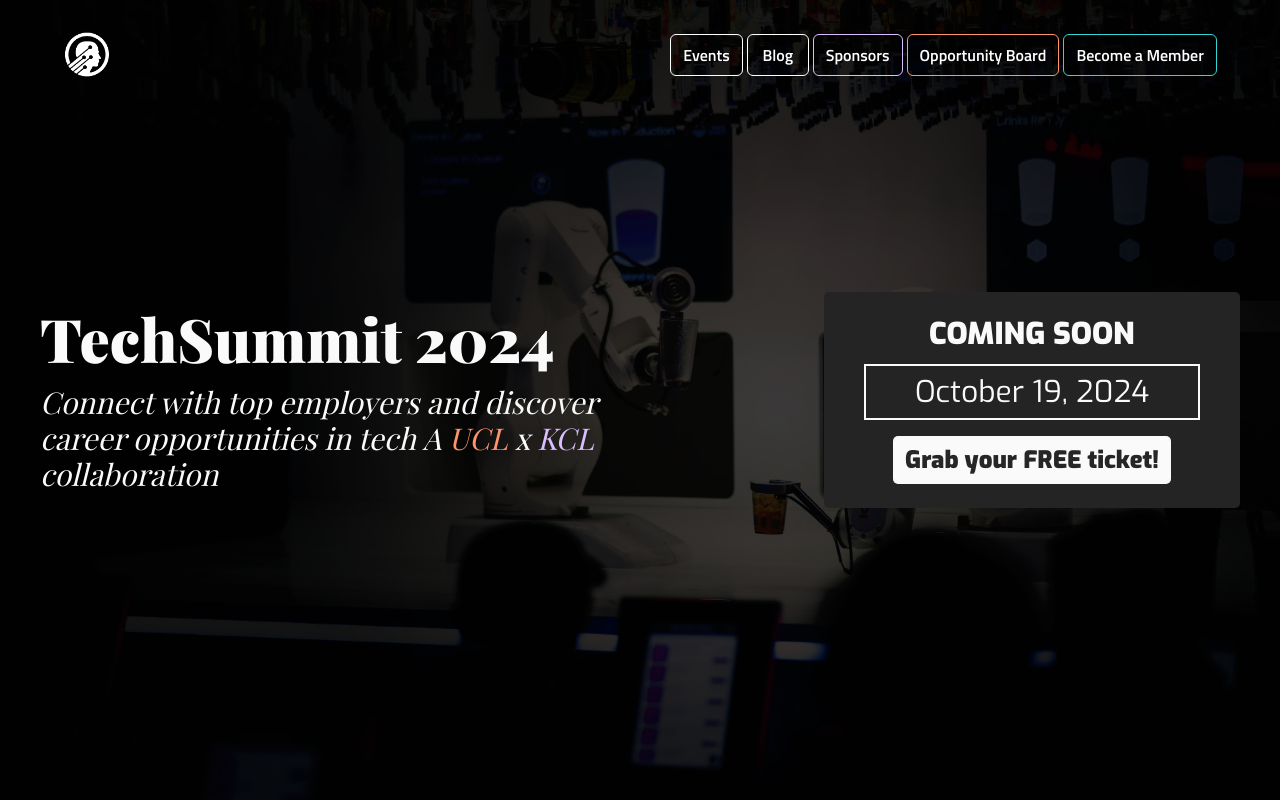
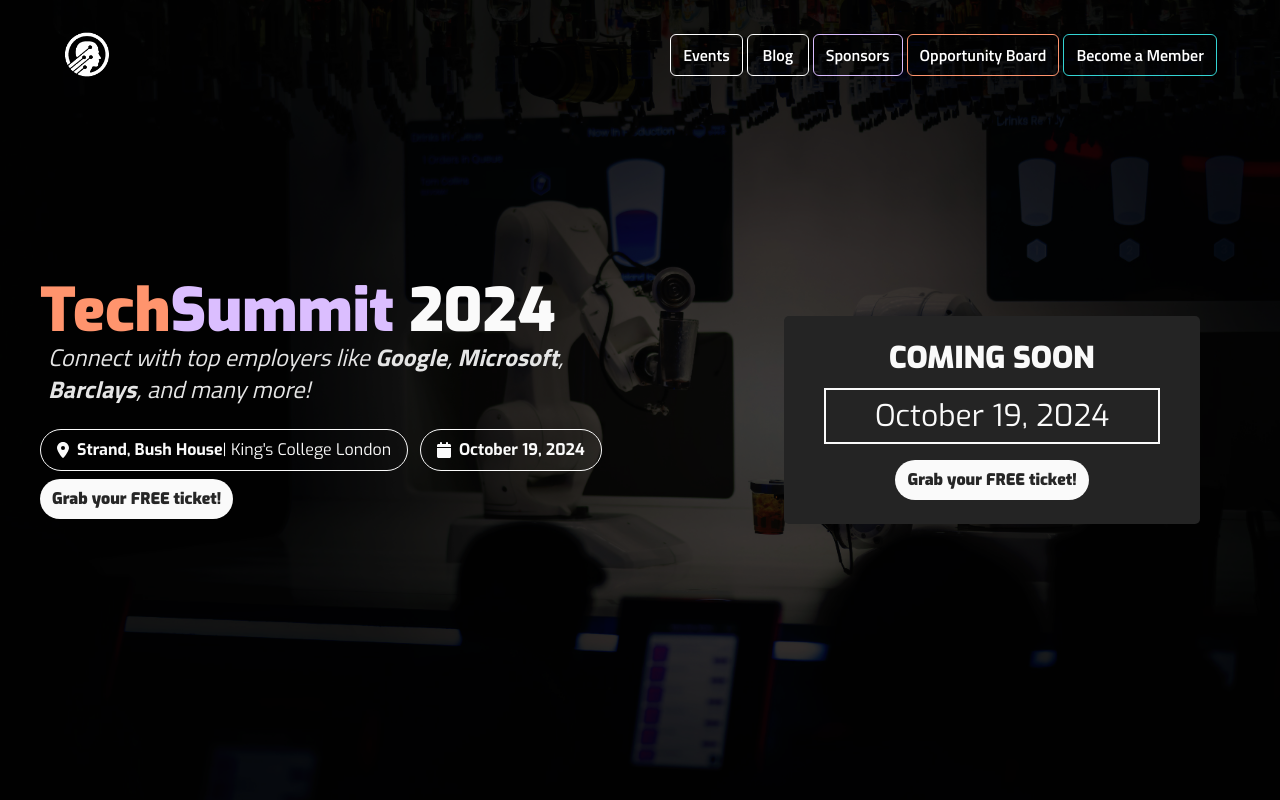
Before and after one commit to jd-paul/kcl-tech-website, a Next.js app: page /techsummit in a window 1280 px wide. Shown: the top 800 px of the page. Built offline with nearby package versions, Linux system fonts and the light colour scheme.

Commit message:
Techsummit improvements

```diff
--- a/app/blog/page.tsx
+++ b/app/blog/page.tsx
@@ -21,7 +21,7 @@
             <NavbarBlack />
             <div className="slides-generic_light" style={{ backgroundColor: '#ffffff', paddingTop: '2rem' }}>
                 <div className="content-generic">
-                    <div className="w-full p-4 bg-[#202020]">
+                    <div className="w-full p-4 bg-[#202020] mb-[1rem]">
                         <h1 className="text-3xl text-neutral-50 font-exo font-bold">KCL Tech Staff Blogs</h1>
                         <p className="text-neutral-200 font-light font-titillium text-xl">
                             An assortment of blogs written by committee members. Perspectives and expertise on topics related to the society's goals, events, and initiatives.
--- a/app/components/buttons/Button.tsx
+++ b/app/components/buttons/Button.tsx
@@ -35,7 +35,7 @@
     purple:
       "bg-transparent text-white outline outline-1 outline-accent-color-c hover:bg-accent-color-c hover:text-dark-grey font-semibold",
     ticket:
-      "font-exo font-black text-neutral-800 text-2xl bg-neutral-50 hover:scale-105 hover:text-dark-grey",
+      "rounded-full font-exo font-black text-neutral-800 text-md bg-neutral-50 hover:scale-105 hover:text-dark-grey",
   };
 
   const buttonClasses = `${baseClasses} ${typeClasses[type]} ${
--- a/app/components/landing/HeroNew.tsx
+++ b/app/components/landing/HeroNew.tsx
@@ -68,13 +68,13 @@
         <div className="absolute left-[1.5rem] right-[1.5rem] bottom-[20%] md:right-[15%] md:pl-[15%] md:bottom-[25%] flex flex-col items-end text-right">
           <h1
             id="eventTitle"
-            className="event-title text-neutral-200 text-2xl md:text-3xl font-bold"
+            className="event-title text-neutral-200 text-2xl font-bold font-exo"
           >
             {event.title}
           </h1>
           <h2
             id="eventDescription"
-            className="event-description text-neutral-300 text-xl mt-2 mb-[0.75rem]"
+            className="event-description text-neutral-300 text-xl mt-2 mb-[0.75rem] font-titillium"
           >
             {event.description}
           </h2>
--- a/app/opportunity/page.tsx
+++ b/app/opportunity/page.tsx
@@ -22,8 +22,12 @@
             <NavbarBlack />
             <div className="slides-generic_light" style={{ backgroundColor: '#ffffff', paddingTop: '2rem' }}>
                 <div className="content-generic">
-                    <section className="type-a">
-                        <h2>Upcoming Events</h2><br />
+                    <div className="w-full p-4 bg-[#202020] mb-[1rem]">
+                        <h1 className="text-3xl text-neutral-50 font-exo font-bold">Job Listings and Opportunities</h1>
+                        <p className="text-neutral-200 font-light font-titillium text-xl">
+                            A forum for posting and viewing job postings, internships, and other career-related opportunities. Postings are uploaded by committee and students.
+                        </p>
+                    </div>
                     <button className='accordion'>
                         <a style={{ textDecoration: 'none' }} href="#">
                             <h2><b>{data.title}</b></h2>
@@ -40,42 +44,7 @@
                         <br />
                         <br />
                     </div>
-                    </section>
 
-                    <iframe
-                        src="https://calendar.google.com/calendar/embed?height=600&wkst=1&bgcolor=%233F51B5&ctz=Europe%2FLondon&title&src=ZmEwZTE2MzVkNWVlZjkyYWFmZDc4ZjgzZDg3YTM2ZWM0OTkxNTNiNjcwZDUzNmNkMDY2YjRlYTA3ZDQ5MjQxYUBncm91cC5jYWxlbmRhci5nb29nbGUuY29t&color=%23F6BF26"
-                        style={{ border: 'solid 1px #777', marginTop: '1rem' }} width="100%" height="600" frameBorder="0"
-                        scrolling="no"></iframe>
-                    <br />
-                    <a
-                        href="https://calendar.google.com/calendar/ical/fa0e1635d5eef92aafd78f83d87a36ec499153b670d536cd066b4ea07d49241a%40group.calendar.google.com/public/basic.ics">
-                        <h4>Subscribe (Click to add to your calendar)</h4>
-                    </a>
-                    <br />
-                    <a href="https://calendar.google.com/calendar/embed?src=fa0e1635d5eef92aafd78f83d87a36ec499153b670d536cd066b4ea07d49241a%40group.calendar.google.com&ctz=Europe%2FLondon"
-                        target="_blank" rel="noopener noreferrer">
-                        <h4>Click to view in a new tab</h4>
-                    </a>
-
-                    <section className="type-a">
-                        <h2>Previous Events</h2><br />
-                        <button className='accordion'>
-                            <a style={{ textDecoration: 'none' }} href="#">
-                                <h2><b>{data.title}</b></h2>
-                            </a>
-                            <p>
-                                <b>Time:</b> {data.start} - {data.finish} <b>Date:</b> {data.date} <b>Location:</b> {data.location} <b>Bring:</b> {data.bring}
-                            </p>
-                        </button>
-                        <div className='panel'>
-                            <br />
-                            <p>{data.description}</p>
-                            <br />
-                            <img src='./uploads2/image.png' height='500' className='center' alt="Event" />
-                            <br />
-                            <br />
-                        </div>
-                    </section>
                 </div>
             </div>
         </div>
--- a/app/techsummit/Hero.tsx
+++ b/app/techsummit/Hero.tsx
@@ -5,6 +5,11 @@
 import Button from "../components/buttons/Button";
 
 import Robot from "../images/picture-tech-summit.jpg";
+
+import { FontAwesomeIcon } from "@fortawesome/react-fontawesome";
+import { faLocationDot } from '@fortawesome/free-solid-svg-icons';
+import { faCalendar } from '@fortawesome/free-solid-svg-icons';
+
 
 const EventCountdown = dynamic(() => import("./EventCountdown"), {
     ssr: false, // Disable server-side rendering for this component
@@ -25,22 +30,36 @@
             />
 
             {/* If md and above, display this. */}
-            <div className="slides-generic h-full hidden md:flex">
+            <div className="slides-generic h-full hidden lg:flex">
                 <div className="content-generic h-full flex items-center justify-center">
                     <div className="flex items-center justify-center h-full w-full">
                         {/* Left Column */}
                         <div className="flex-1 flex flex-col items-start">
-                            <h1 className="font-playfair text-6xl font-black text-neutral-50">
-                                TechSummit 2024
+                            <h1 className="font-exo text-6xl font-black text-neutral-50">
+                                <span className="text-accent-color-a">Tech</span>
+                                <span className="text-accent-color-c">Summit</span> 2024
                             </h1>
-                            <p className="font-playfair text-3xl font-normal italic text-neutral-50 mt-4">
-                                Connect with top employers and discover career opportunities in tech
-                                A <span className="text-accent-color-a">UCL</span> x <span className="text-accent-color-c">KCL</span> collaboration
-                            </p>
+                            <div className="pl-[0.5rem]">
+                                <p className="font-titillium text-2xl font-normal italic text-neutral-200">
+                                    Connect with top employers like <b>Google</b>, <b>Microsoft</b>, <b>Barclays</b>, and many more!
+                                </p>
+                            </div>
+                            <div className="flex space-x-3 mt-[1.5rem]">
+                                <div className="rounded-full border border-neutral-50 text-neutral-50 font-exo px-4 py-2 inline-flex items-center">
+                                    <FontAwesomeIcon icon={faLocationDot} className="mr-2" />
+                                    <b>Strand, Bush House</b> | King's College London
+                                </div>
+                                <div className="rounded-full border border-neutral-50 text-neutral-50 font-exo px-4 py-2 inline-flex items-center">
+                                    <FontAwesomeIcon icon={faCalendar} className="mr-2" />
+                                    <b>October 19, 2024</b>
+                                </div>
+                            </div>
+                            <Button type="ticket" label="Grab your FREE ticket!" className="mt-[0.5rem]" />
                         </div>
 
+
                         {/* Right Column */}
-                        <div className="flex-1 flex flex-col items-end">
+                        <div className="flex-1 flex flex-col items-end mt-[2.5rem] mr-[2.5rem]">
                             <div className="bg-dark-grey px-[2.5rem] py-[1.5rem] rounded-[5px] w-full md:w-[26rem] text-center">
                                 <h1 className="font-exo text-neutral-50 font-black text-3xl">COMING SOON</h1>
 
@@ -56,7 +75,7 @@
             </div>
 
             {/* If sm and below, display this. */}
-            <div className="slides-generic h-full block md:hidden">
+            <div className="slides-generic h-full block lg:hidden">
                 <div className="content-generic h-full relative top-[15%]">
                     <h1 className="font-playfair text-5xl font-black text-neutral-50 self-start">
                         TechSummit 2024
@@ -69,7 +88,6 @@
                         {/* Text */}
                         <p className="font-playfair text-2xl font-normal italic text-neutral-50 max-w-[calc(100%-15px)]">
                             A <span className="text-accent-color-a">UCL</span> x <span className="text-accent-color-c">KCL</span> collaboration. We are a diversifiedsssssadjadjaskd
-                            {/* Add more text if needed */}
                         </p>
                     </div>
 
```
Also changed, not shown: 2 other files (tests, documents, lock files or other folders). Lines whose indentation alone changed are shown as unchanged.
